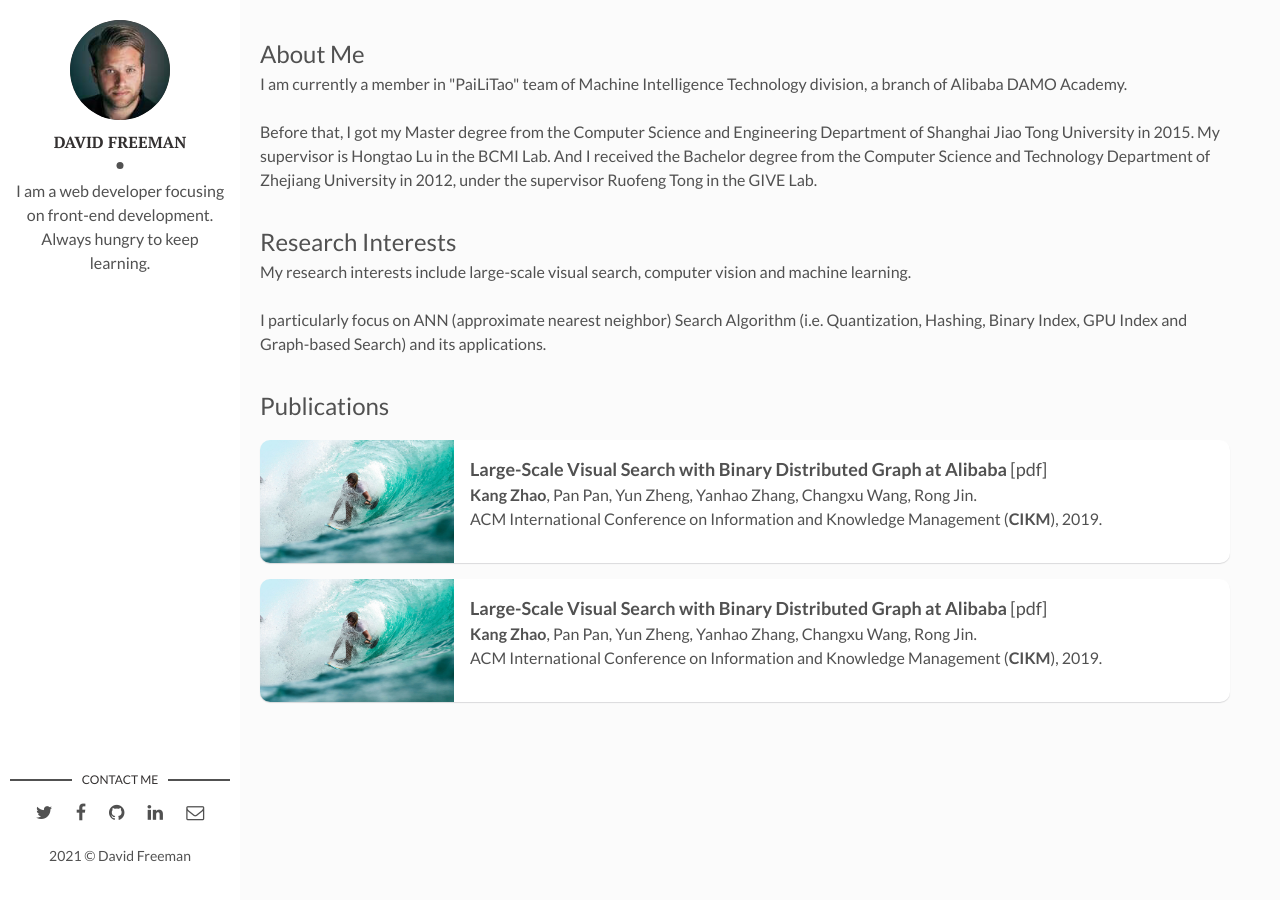
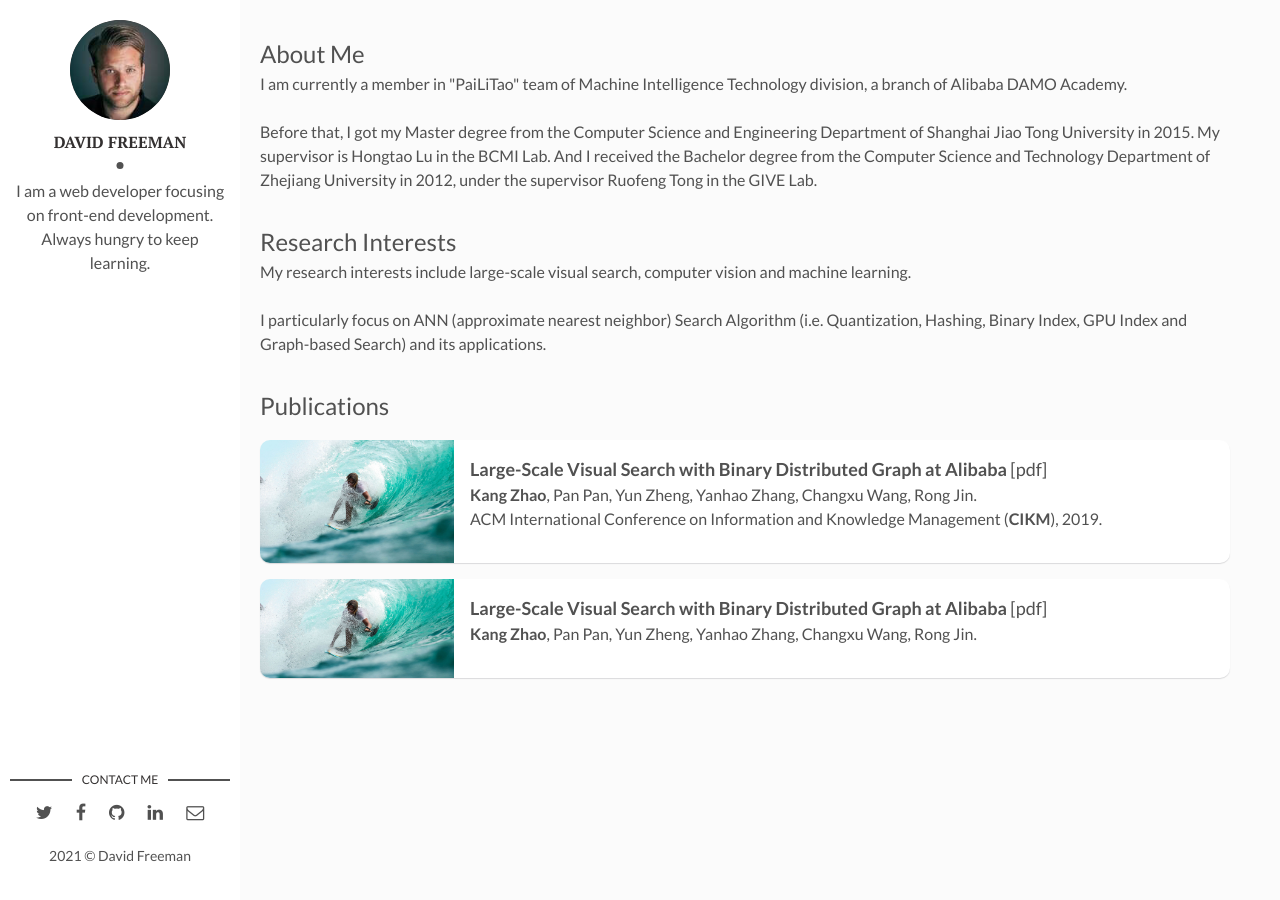
Before and after one commit to kangzhao2/kangzhao2.github.io, a Jekyll site: the page built from index.html, in a window 1280 px wide. Built offline with Jekyll 4.4.1, drawn with Linux system fonts in a browser that asks for light colours; the list of posts is cut into pages by our own code.

Commit message:
Update index.html

```diff
--- a/index.html
+++ b/index.html
@@ -19,7 +19,7 @@ layout: main
 <article class="post">
   <a class="post-thumbnail" style="background-image: url({{"/assets/img/i-rest.jpg"}})"></a>
   <div class="post-content">
-    <p><font size="4"><b>Large-Scale Visual Search with Binary Distributed Graph at Alibaba</b> [pdf]</font> <br><b>Kang Zhao</b>, Pan Pan, Yun Zheng, Yanhao Zhang, Changxu Wang, Rong Jin. <br>ACM International Conference on Information and Knowledge Management (<b>CIKM</b>), 2019.</p>
+    <p><font size="4"><b>Large-Scale Visual Search with Binary Distributed Graph at Alibaba</b> [pdf]</font> <br><b>Kang Zhao</b>, Pan Pan, Yun Zheng, Yanhao Zhang, Changxu Wang, Rong Jin. </p>
   </div>
 </article>
 
```
